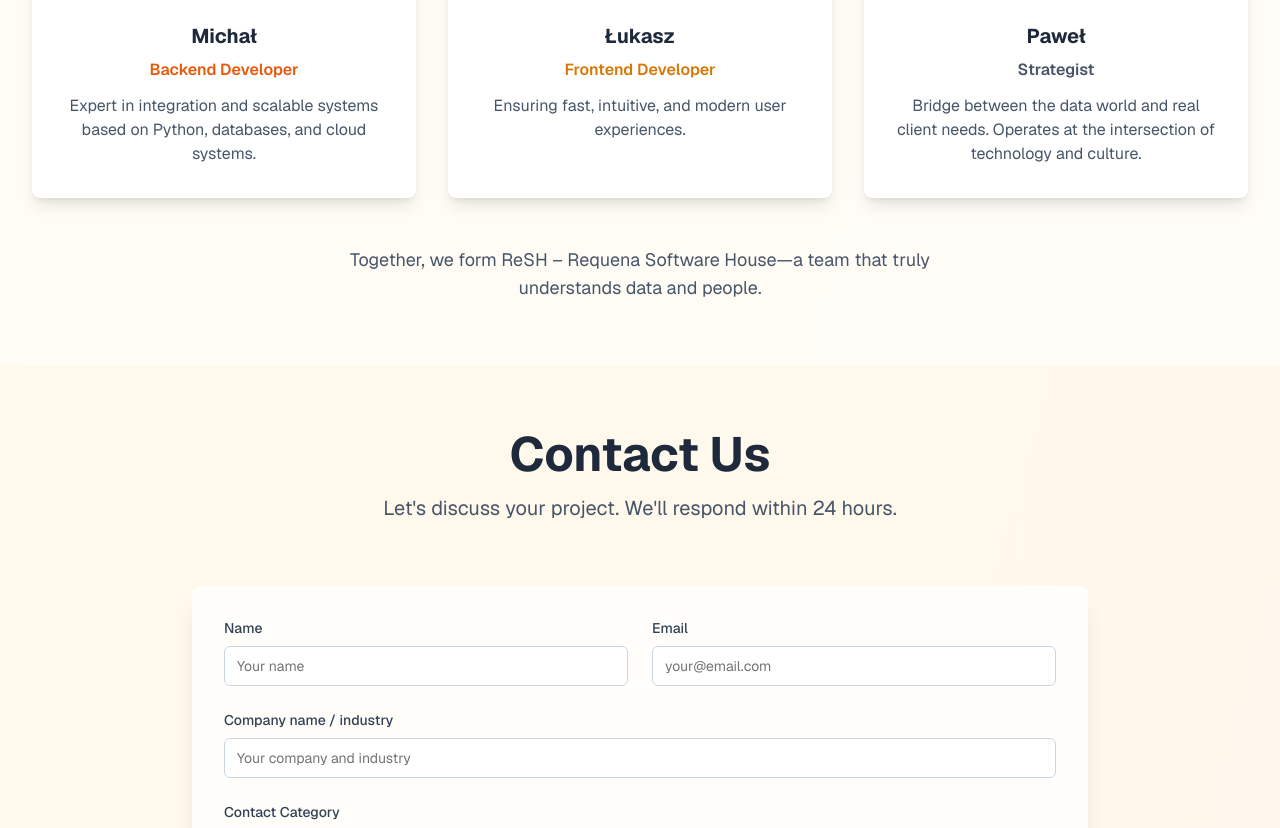
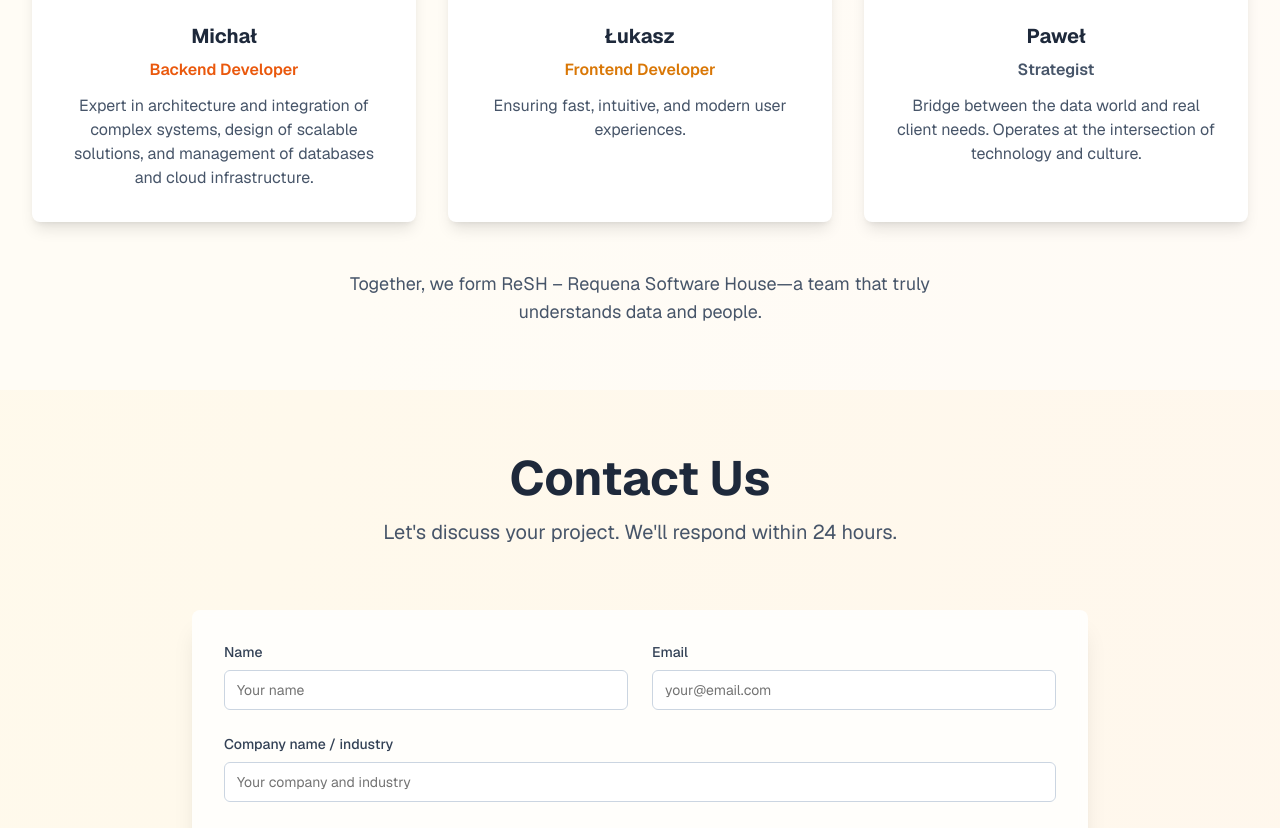
Before and after one commit to mdd317/resh, a Next.js app: page / in a window 1280 px wide. Shown: the part 3298-4126 px from the top of the page. Built offline with nearby package versions, Linux system fonts and the light colour scheme.

Commit message:
Update page.tsx

```diff
--- a/app/page.tsx
+++ b/app/page.tsx
@@ -709,8 +709,8 @@ export default function HomePage() {
                 </p>
                 <p className="text-slate-600">
                   {language === "en"
-                    ? "Expert in integration and scalable systems based on Python, databases, and cloud systems."
-                    : "Ekspert w integracji i skalowalnych systemach opartych na Pythonie, bazach danych i systemach chmurowych."}
+                    ? "Expert in architecture and integration of complex systems, design of scalable solutions, and management of databases and cloud infrastructure."
+                    : "Ekspert w architekturze i integracji złożonych systemów, projektowaniu skalowalnych rozwiązań oraz zarządzaniu bazami danych i infrastrukturą chmurową."}
                 </p>
               </CardContent>
             </Card>
```
